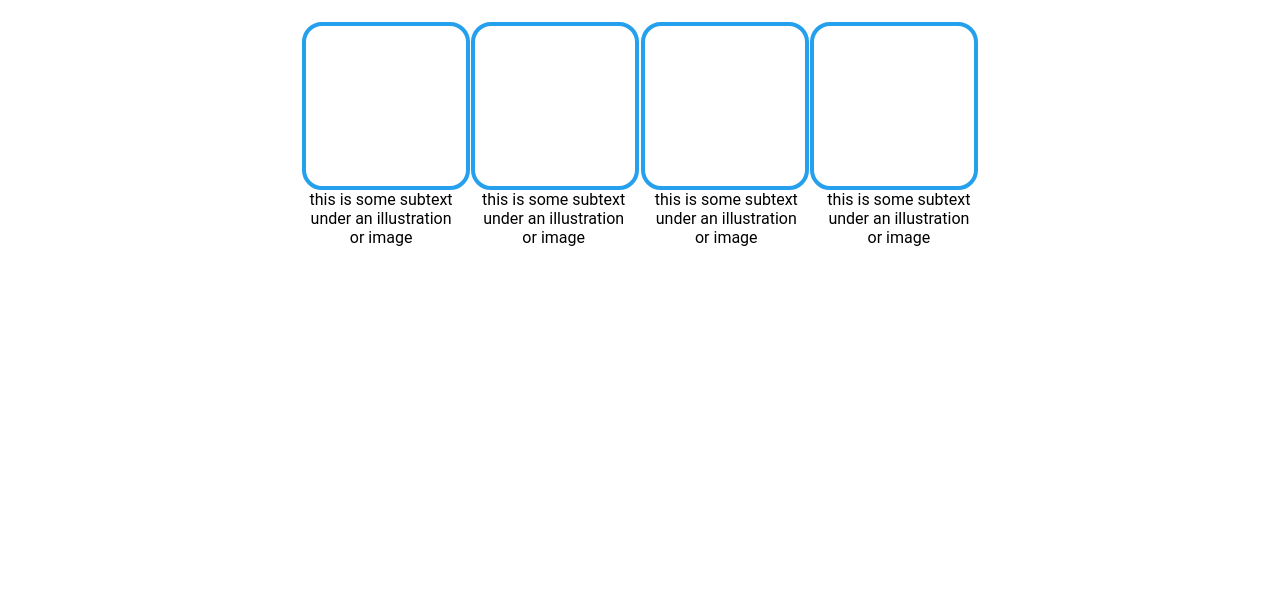
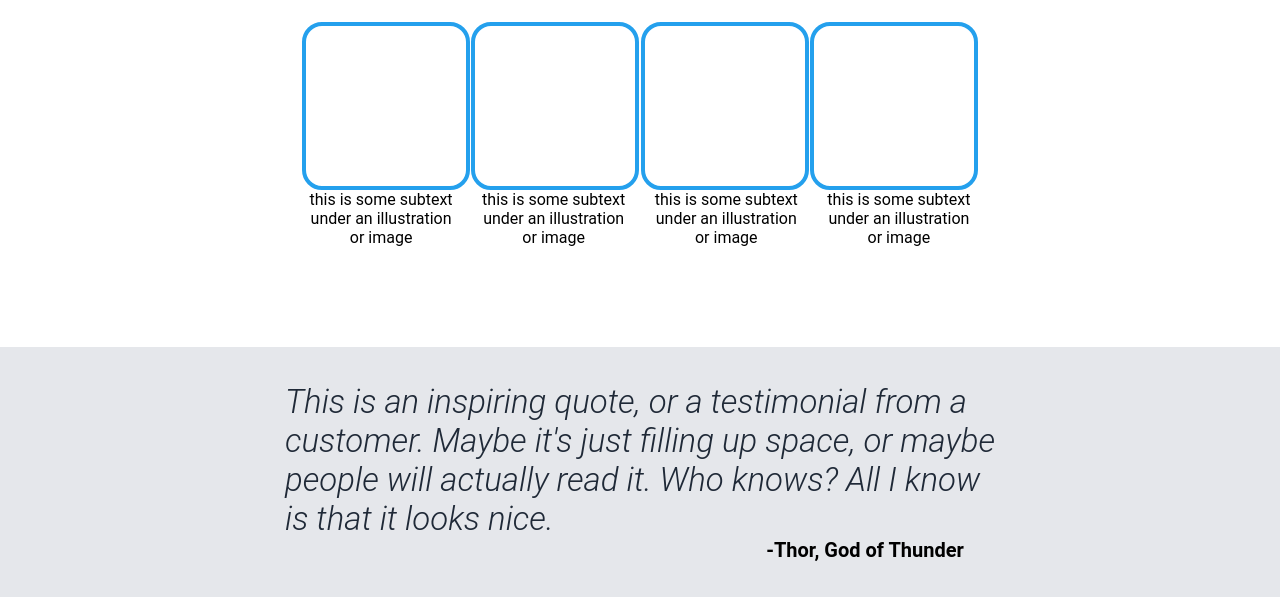
Before and after one commit to sauldevstuff/Landing-Page, a plain HTML site: page index.html in a window 1280 px wide. Shown: the part 516-1113 px from the top of the page. Before the commit the page ends 800 px from the top, so only its background shows below. Drawn offline with Linux system fonts and the light colour scheme.

Commit message:
Created quote box + added quote text.

```diff
--- a/index.html
+++ b/index.html
@@ -34,5 +34,9 @@
         <div class="text-box">this is some subtext<br>under an illustration<br>or image</div>
         <div class="text-box">this is some subtext<br>under an illustration<br>or image</div>
     </div>
+    <div class="quote-box">
+        <div class="quote-text">This is an inspiring quote, or a testimonial from a<br>customer. Maybe it's just filling up space, or maybe<br>people will actually read it. Who knows? All I know<br>is that it looks nice.</div>
+        <div class="quote-text-sign-off">-Thor, God of Thunder</div>
+    </div>
 </body>
 </html>
--- a/styles.css
+++ b/styles.css
@@ -75,3 +75,24 @@ button {
     margin-inline: 280px;
     text-align: center;
 }
+.quote-box {
+    display: flex;
+    justify-content: center;
+    align-items: center;
+    flex-direction: column;
+    background-color: #E5E7EB;
+    height: 250px;
+    margin-top: 100px;
+}
+.quote-text {
+    font-size: 33px;
+    color: #1F2937;
+    font-weight: 300;
+    font-style: italic;
+}
+.quote-text-sign-off {
+    font-size: 20px;
+    font-weight: bold;
+    align-self: center;
+    margin-left: 450px;
+}
```
